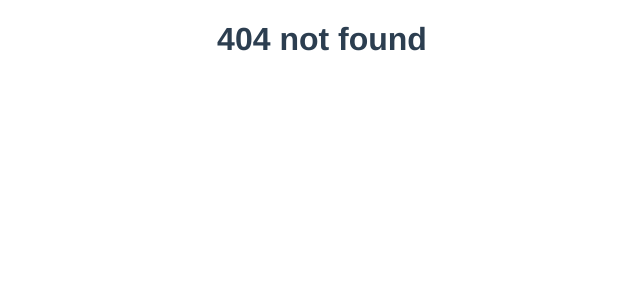
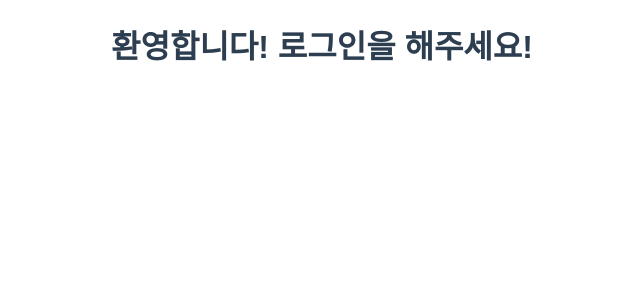
Before and after one commit to chojooyoung/Recruitment-Task-ABLY, a Vue app: page /login in a window 1280 px wide. Before the commit this address had no page. Shown: the top 300 px of the page, without its empty margins (318-958 px from the left). Built offline with nearby package versions, Linux system fonts and the light colour scheme.

Commit message:
✨ Feat: 로그인 페이지 라우팅 로직 구현

```diff
--- /dev/null
+++ b/src/components/LoginComponent.vue
@@ -0,0 +1,15 @@
+<template>
+  <div class="Login">
+    <h1>환영합니다! 로그인을 해주세요!</h1>
+  </div>
+</template>
+
+<script>
+export default {
+  name: "LoginComponent",
+};
+</script>
+
+<style lang="scss" scoped>
+
+</style>
--- a/src/router/index.js
+++ b/src/router/index.js
@@ -1,6 +1,7 @@
 import { createRouter, createWebHistory } from "vue-router";
 import NotFound from "@/views/NotFound.vue";
 import Home from "@/views/Home.vue";
+import loginRoutes from "@/router/login";
 
 let routes = [
   {
@@ -14,7 +15,7 @@ let routes = [
     component: NotFound,
   },
 ];
-routes = [].concat(routes);
+routes = [].concat(routes, loginRoutes);
 
 const router = createRouter({
   history: createWebHistory(process.env.BASE_URL),
--- /dev/null
+++ b/src/router/login.js
@@ -0,0 +1,13 @@
+import LoginPage from "@/views/LoginPage.vue";
+
+const loginRoutes = [
+
+  {
+    path: "/login",
+    name: "LoginPage",
+    component: LoginPage,
+  },
+
+];
+
+export default loginRoutes;
--- a/src/views/Home.vue
+++ b/src/views/Home.vue
@@ -1,6 +1,7 @@
 <template>
   <div class="home">
     <HelloWorld />
+    <router-link to="/login" data-test="router-login">로그인하기</router-link>
   </div>
 </template>
 
--- /dev/null
+++ b/src/views/LoginPage.vue
@@ -0,0 +1,16 @@
+<template>
+  <div class="Login">
+    <LoginComponent />
+  </div>
+</template>
+
+<script>
+import LoginComponent from "@/components/LoginComponent.vue";
+
+export default {
+  name: "LoginPage",
+  components: {
+    LoginComponent,
+  },
+};
+</script>
```
